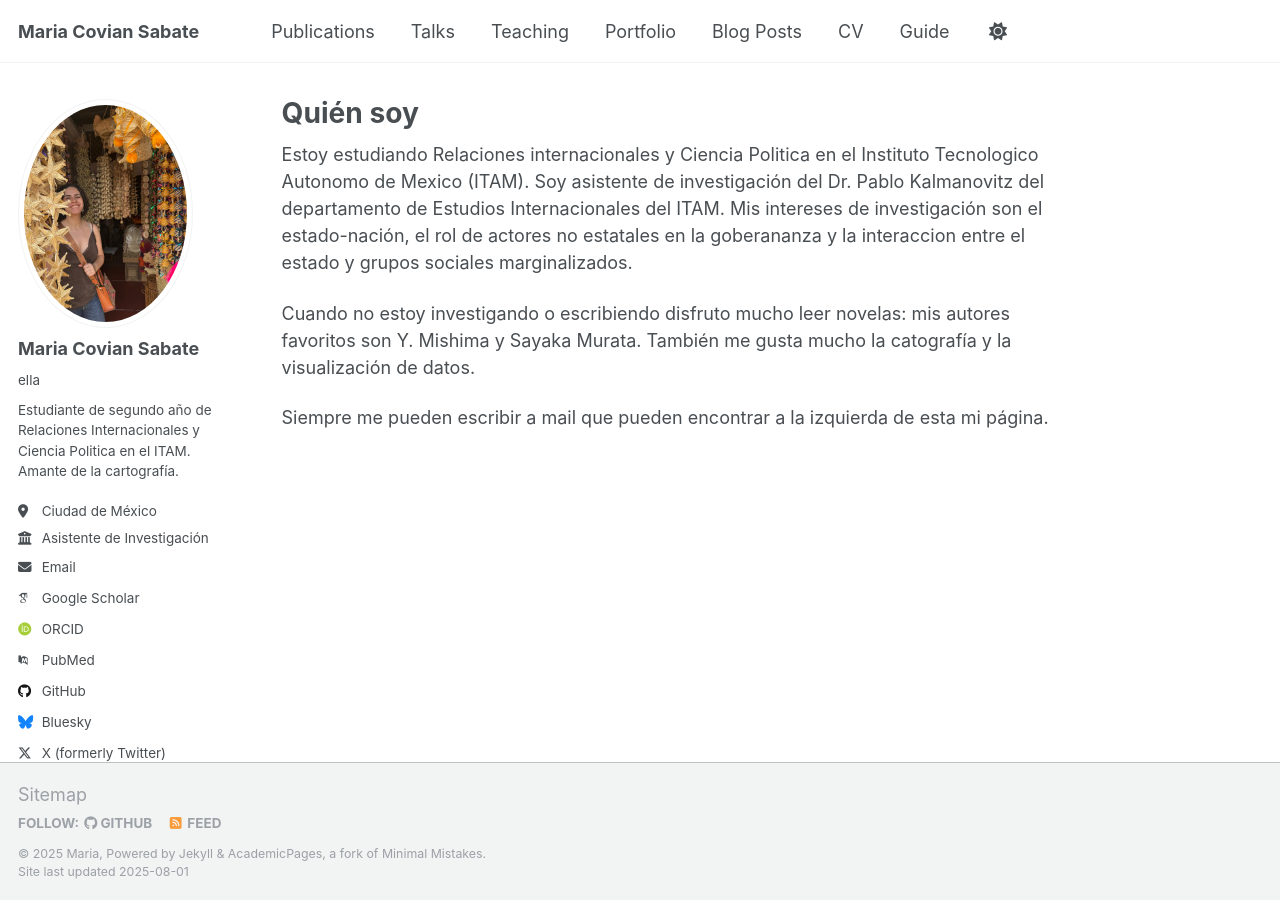
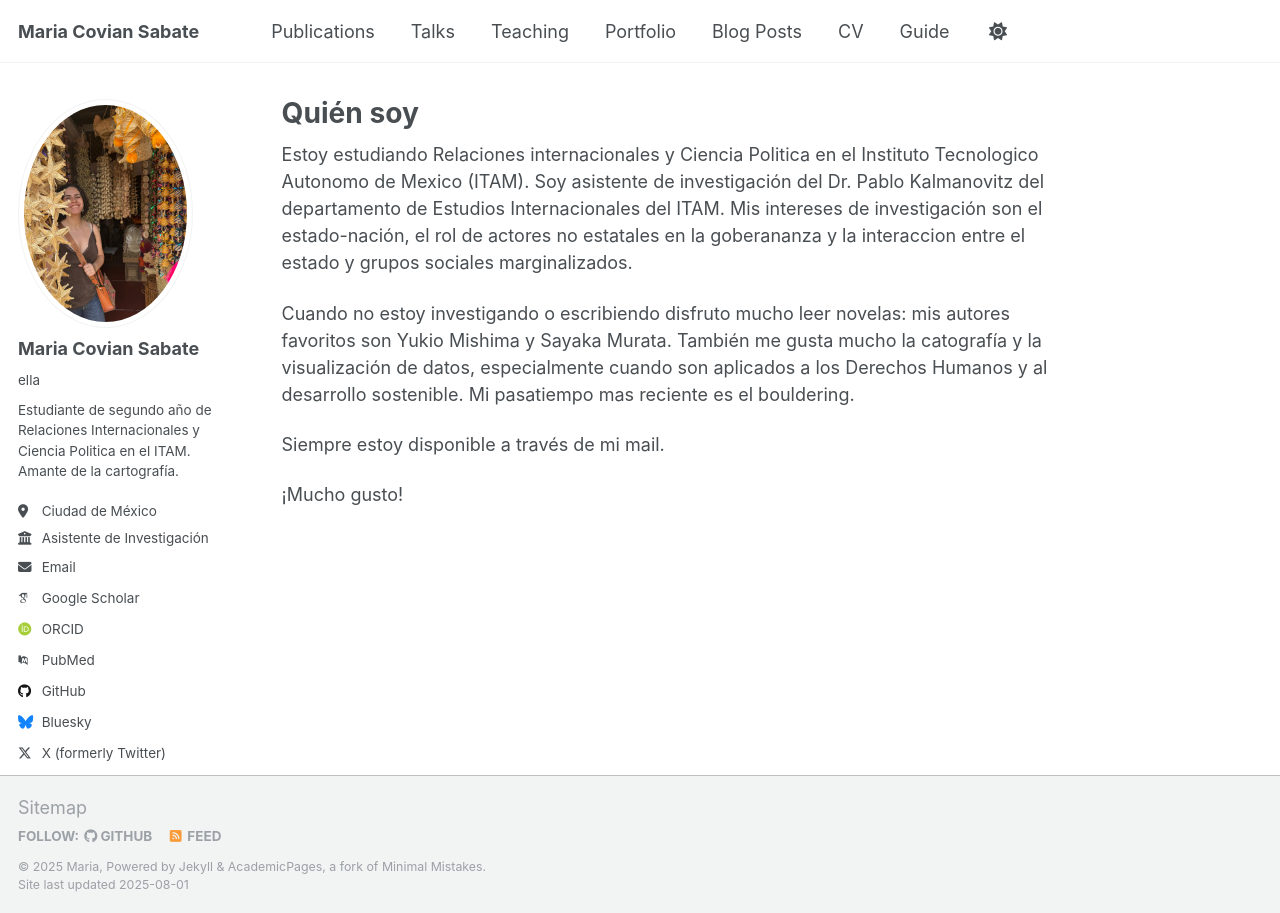
Before and after one commit to MariaCovSabate/MariaCovSabate.github.io, a Jekyll site: the page built from _pages/about.md, in a window 1280 px wide. Built offline with Jekyll 4.4.1, drawn with Linux system fonts in a browser that asks for light colours; some web fonts are replaced; a script that is not in the unit is left out.

Commit message:
Update about.md
about me

```diff
--- a/_pages/about.md
+++ b/_pages/about.md
@@ -9,6 +9,8 @@ redirect_from:
 
 Estoy estudiando Relaciones internacionales y Ciencia Politica en el Instituto Tecnologico Autonomo de Mexico (ITAM). Soy asistente de investigación del Dr. Pablo Kalmanovitz del departamento de Estudios Internacionales del ITAM. Mis intereses de investigación son el estado-nación, el rol de actores no estatales en la goberananza y la interaccion entre el estado y grupos sociales marginalizados.
 
-Cuando no estoy investigando o escribiendo disfruto mucho leer novelas: mis autores favoritos son Y. Mishima y Sayaka Murata. También me gusta mucho la catografía y la visualización de datos.
+Cuando no estoy investigando o escribiendo disfruto mucho leer novelas: mis autores favoritos son Yukio Mishima y Sayaka Murata. También me gusta mucho la catografía y la visualización de datos, especialmente cuando son aplicados a los Derechos Humanos y al desarrollo sostenible. Mi pasatiempo mas reciente es el bouldering.
 
-Siempre me pueden escribir a mail que pueden encontrar a la izquierda de esta mi página.
+Siempre estoy disponible a través de mi mail.
+
+¡Mucho gusto!
```
